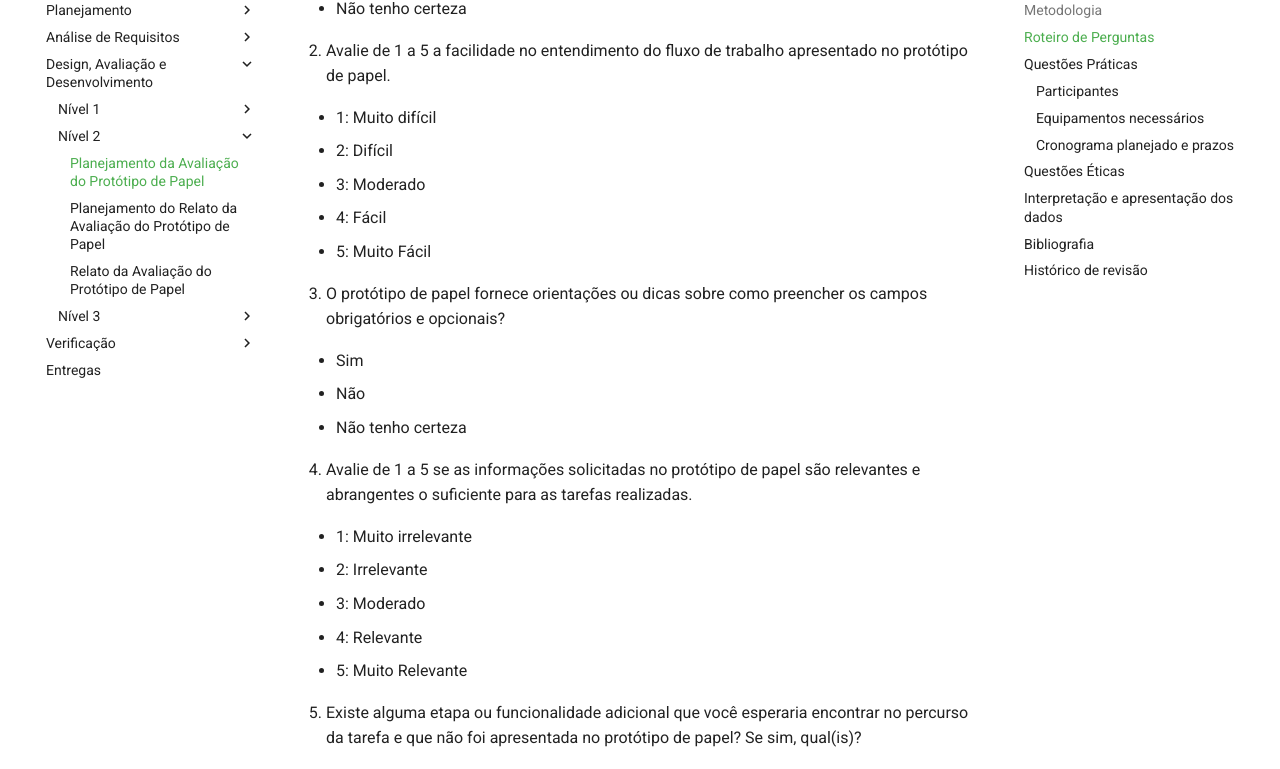
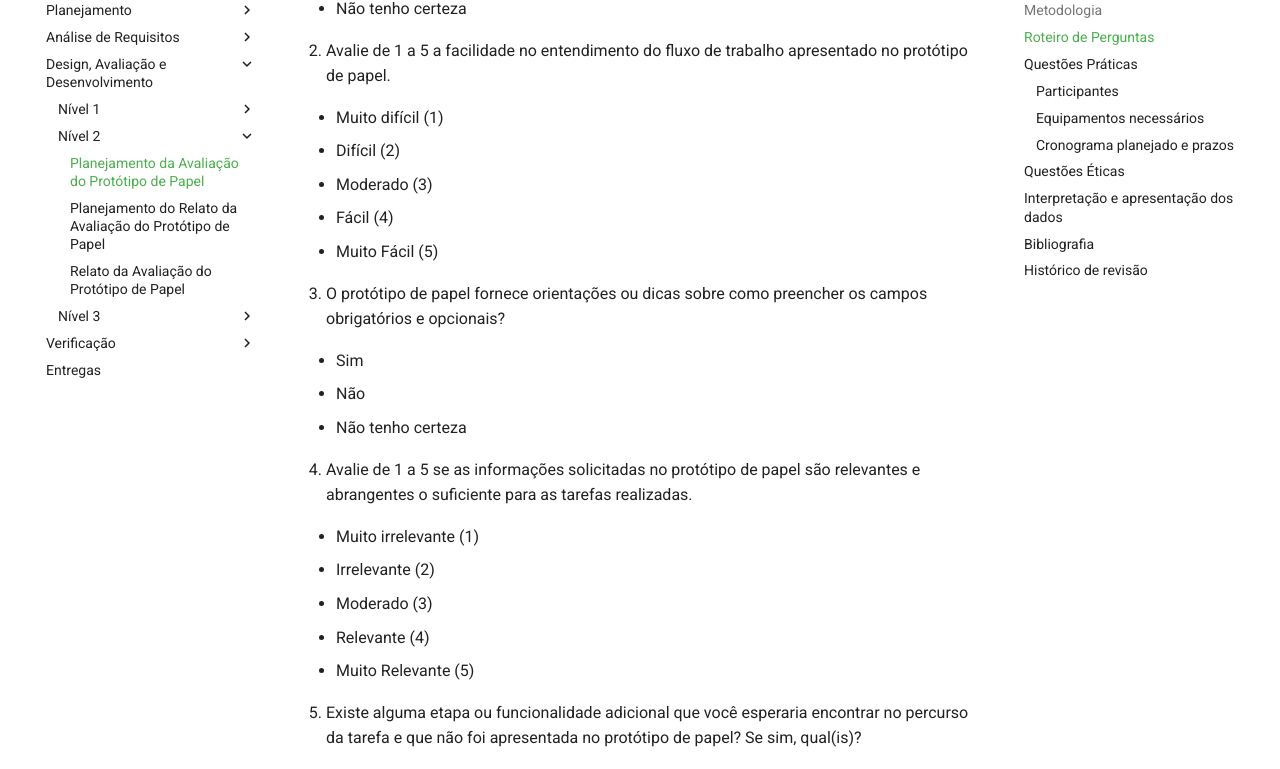
Before and after one commit to Interacao-Humano-Computador/2023.1-ISSNet, an MkDocs documentation site: the page built from gitpages/docs/design_avaliacao_desenvolvimento/nivel2/plan_avaliacao_protpapel.md, in a window 1280 px wide and 1400 px high, scrolled down 1701 px. Shown: the part 152-921 px from the top of the window. Built offline with MkDocs 1.6.1 and Material for MkDocs 9.7.7, drawn with Linux system fonts in a browser that asks for light colours; comment, search, counter and statistics services are not loaded.

Commit message:
Correções

```diff
--- a/gitpages/docs/design_avaliacao_desenvolvimento/nivel2/plan_avaliacao_protpapel.md
+++ b/gitpages/docs/design_avaliacao_desenvolvimento/nivel2/plan_avaliacao_protpapel.md
@@ -36,11 +36,11 @@ A cada avaliação de protótipo de papel das tarefas, as seguintes perguntas se
     </ul>
   <li>Avalie de 1 a 5 a facilidade no entendimento do fluxo de trabalho apresentado no protótipo de papel.</li>
     <ul>
-      <li> 1: Muito difícil</li>
-      <li> 2: Difícil</li>
-      <li> 3: Moderado</li>
-      <li> 4: Fácil</li>
-      <li> 5: Muito Fácil</li>
+      <li>Muito difícil (1)</li>
+      <li>Difícil (2)</li>
+      <li>Moderado (3)</li>
+      <li>Fácil (4)</li>
+      <li>Muito Fácil (5)</li>
     </ul>
   <li>O protótipo de papel fornece orientações ou dicas sobre como preencher os campos obrigatórios e opcionais?</li>
     <ul>
@@ -50,11 +50,11 @@ A cada avaliação de protótipo de papel das tarefas, as seguintes perguntas se
     </ul>
   <li>Avalie de 1 a 5 se as informações solicitadas no protótipo de papel são relevantes e abrangentes o suficiente para as tarefas realizadas.</li>
     <ul>
-      <li> 1: Muito irrelevante</li>
-      <li> 2: Irrelevante</li>
-      <li> 3: Moderado</li>
-      <li> 4: Relevante</li>
-      <li> 5: Muito Relevante</li>
+      <li>Muito irrelevante (1)</li>
+      <li>Irrelevante (2)</li>
+      <li>Moderado (3)</li>
+      <li>Relevante (4)</li>
+      <li>Muito Relevante (5)</li>
     </ul>
   <li>Existe alguma etapa ou funcionalidade adicional que você esperaria encontrar no percurso da tarefa e que não foi apresentada no protótipo de papel? Se sim, qual(is)?</li>
   <ul>
```
Also changed, not shown: gitpages/docs/design_avaliacao_desenvolvimento/nivel2/relato_protpapel.md (+20 -0 lines), 2 other files.
